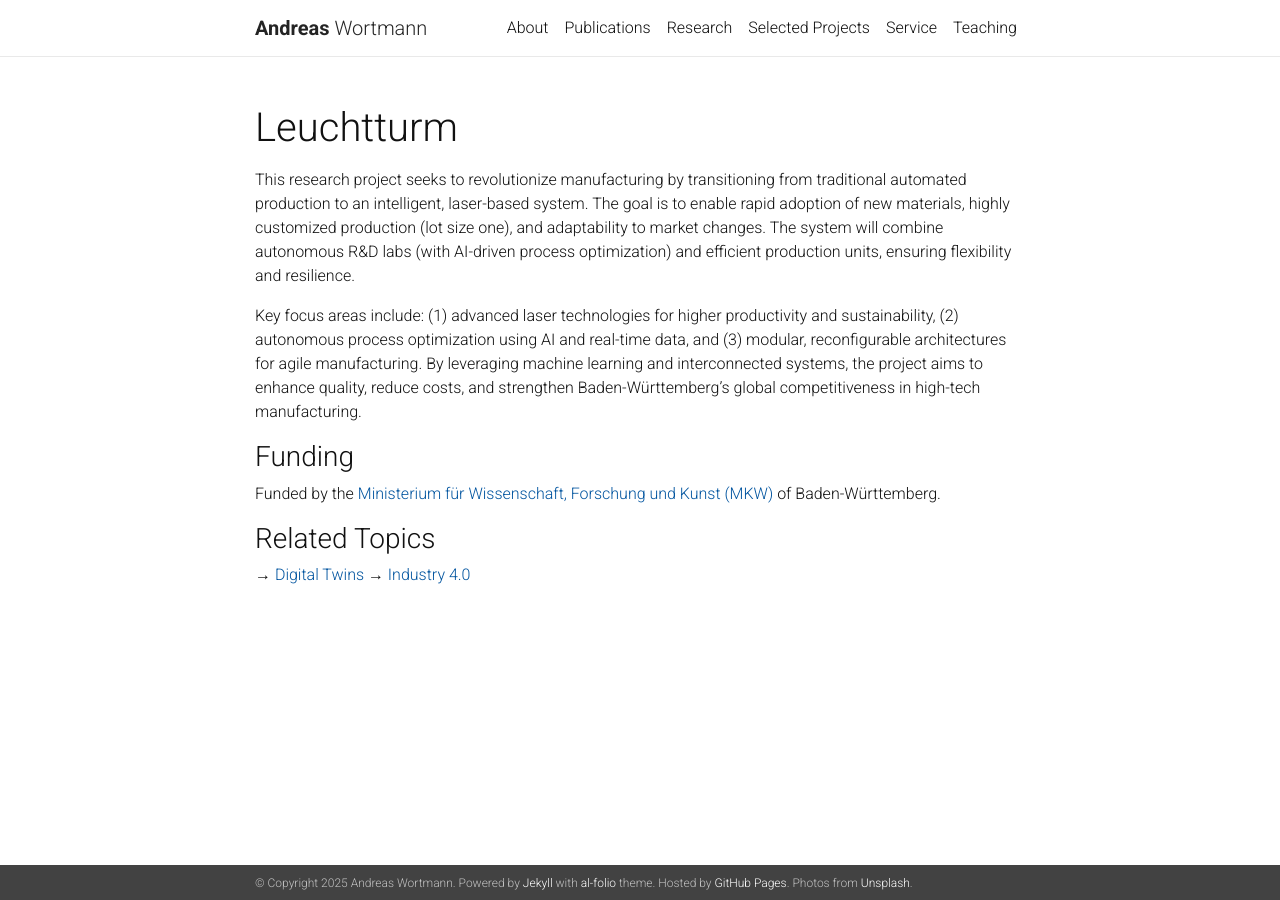
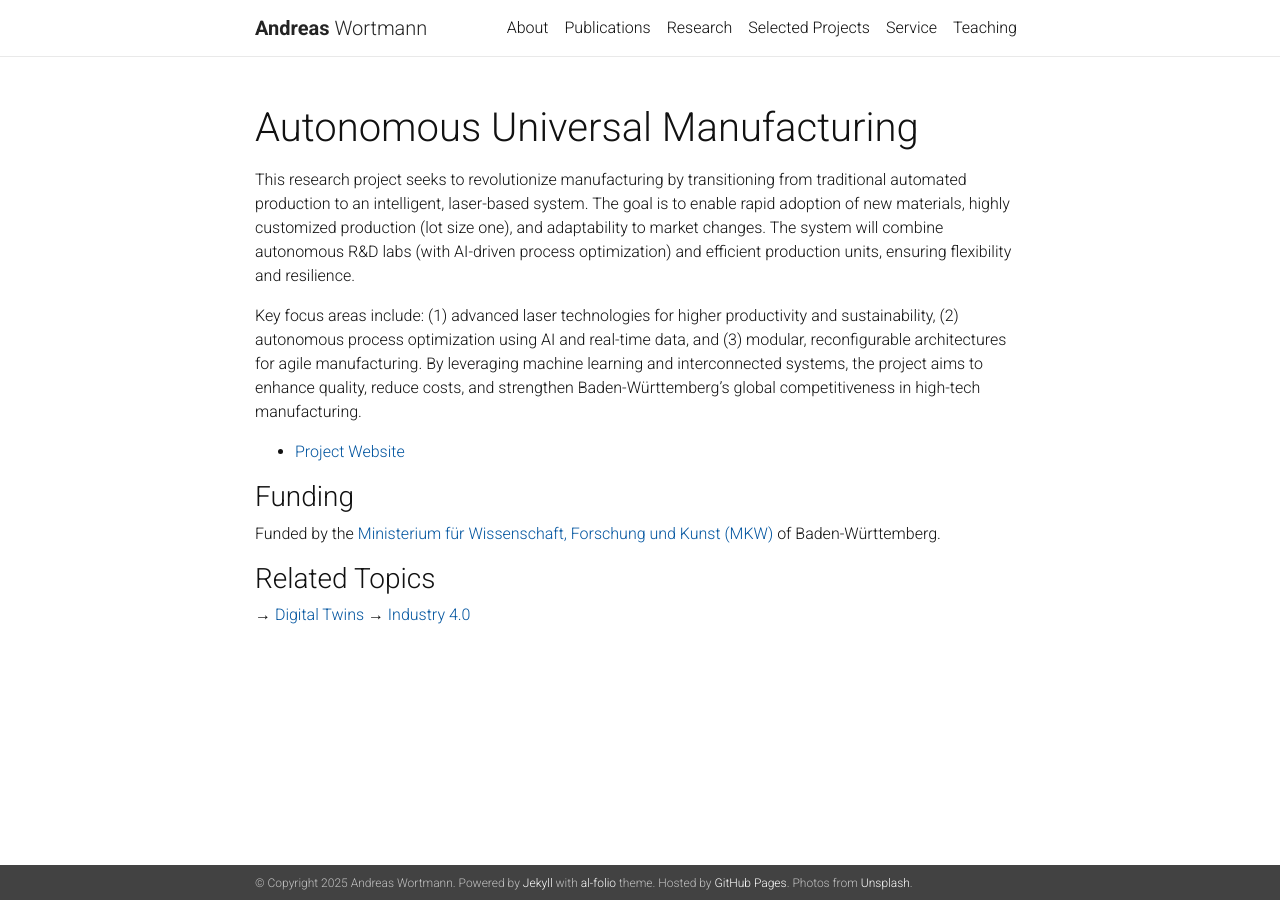
Before and after one commit to awortmann/awortmann.github.io, a Jekyll site: the page built from _projects/mwk-autounimanu.md, in a window 1280 px wide. Built offline with Jekyll 4.4.1, drawn with Linux system fonts in a browser that asks for light colours; nearby versions of some CDN libraries; a style sheet for code colours, icons or effects is not loaded.

Commit message:
Minor update

```diff
--- a/_projects/mwk-leuchtturm.md
+++ b/_projects/mwk-autounimanu.md
@@ -1,14 +1,16 @@
 ---
 layout: page
-title: Leuchtturm
+title: Autonomous Universal Manufacturing
 description:
-img: /assets/img/project-mwk-leuchtturm.jpg
+img: /assets/img/project-mwk-autounimanu.jpg
 importance: 1
 ---
 
 This research project seeks to revolutionize manufacturing by transitioning from traditional automated production to an intelligent, laser-based system. The goal is to enable rapid adoption of new materials, highly customized production (lot size one), and adaptability to market changes. The system will combine autonomous R&D labs (with AI-driven process optimization) and efficient production units, ensuring flexibility and resilience.
 
 Key focus areas include: (1) advanced laser technologies for higher productivity and sustainability, (2) autonomous process optimization using AI and real-time data, and (3) modular, reconfigurable architectures for agile manufacturing. By leveraging machine learning and interconnected systems, the project aims to enhance quality, reduce costs, and strengthen Baden-Württemberg’s global competitiveness in high-tech manufacturing.
+
+- [Project Website](https://www.icm-bw.de/forschung/projektuebersicht/detailseite/flt2-autounimanu)
 
 ### Funding
 
```
